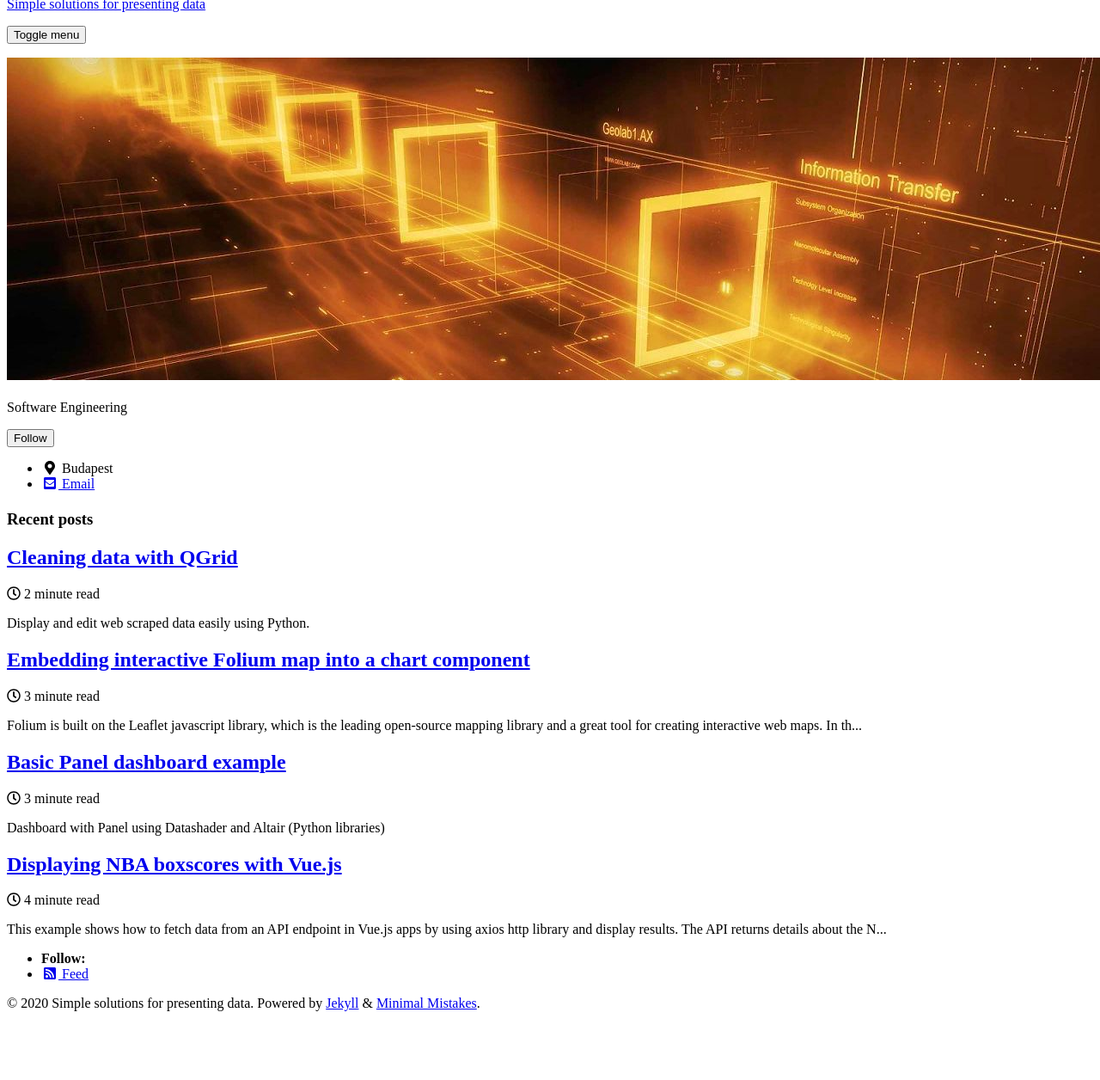
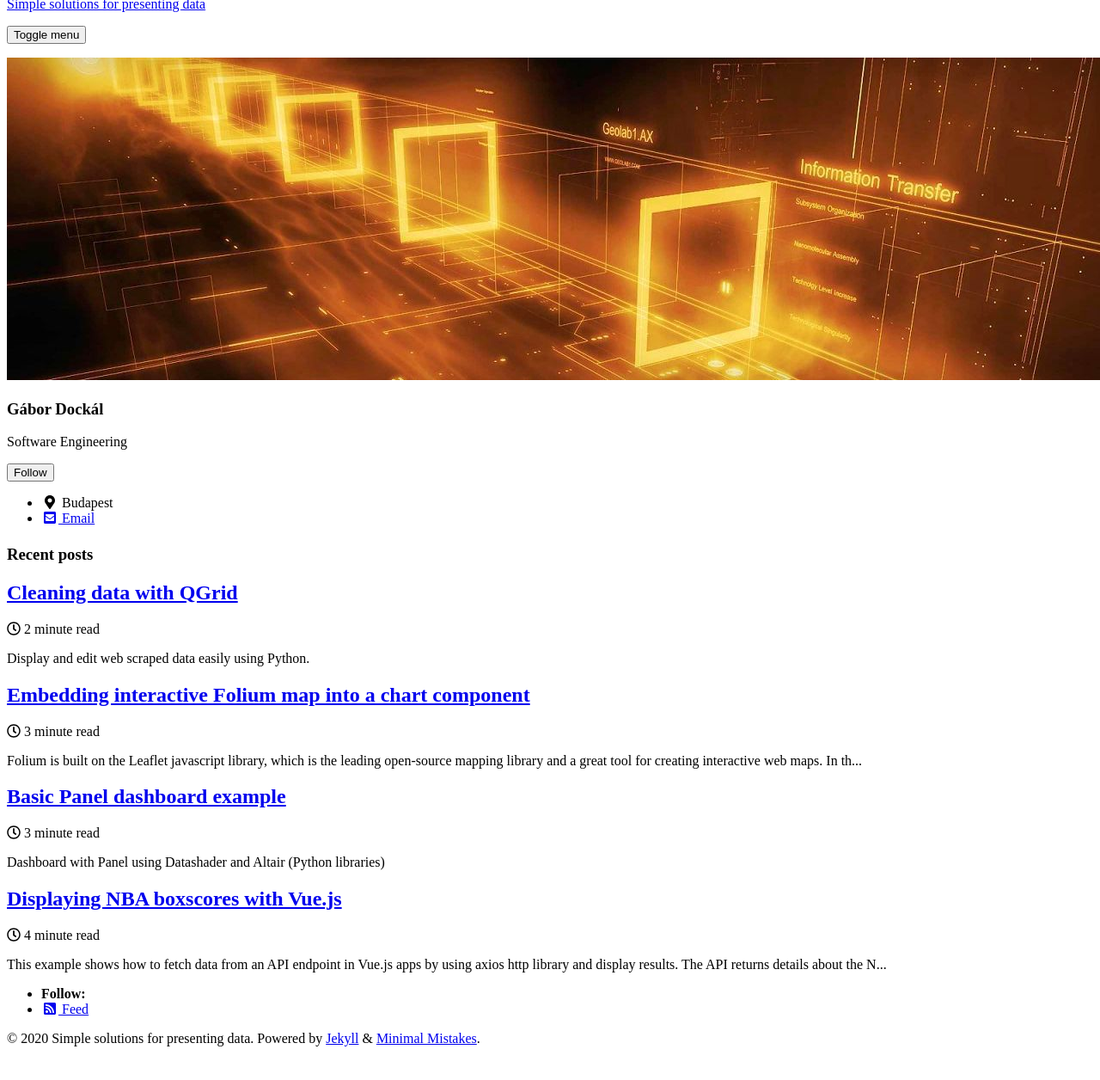
Before and after one commit to dg-data/tidbits, a Jekyll site: the page built from index.html, in a window 1280 px wide, cut to the strip 112-1399 px from the top of the page. Shown: the top 1256 px of the strip at 86% size. Built offline with Jekyll 4.4.1, drawn with Linux system fonts in a browser that asks for light colours; cached includes are drawn as plain includes; nearby versions of some CDN libraries; the list of posts is cut into pages by our own code.

Commit message:
Update author-profile.html

```diff
--- a/_includes/author-profile.html
+++ b/_includes/author-profile.html
@@ -25,12 +25,17 @@
       {% endif %}
     </div>
   {% endif %}
+  {% assign my = "bor" %}
+  {% assign me = "Doc" %}
+  {% capture caption %}
+  Gá{{ my }} {{ me }}kál
+  {% endcapture %}
 
   <div class="author__content">
     {% if author.home %}
       <a href="{{ author_link }}"><h3 class="author__name" itemprop="name">{{ author.name }}</h3></a>
     {% else %}
-      <h3 class="author__name" itemprop="name">{{ author.name }}</h3>
+      <h3 class="author__name" itemprop="name">{{ caption }}</h3>
     {% endif %}
     {% if author.bio %}
       <p class="author__bio" itemprop="description">
@@ -68,7 +73,7 @@
         <li>
           <a href="mailto:{{ author.email }}">
             <meta itemprop="email" content="{{ author.email }}" />
-            <i class="fas fa-fw fa-envelope-square" aria-hidden="true"></i> {{ site.data.ui-text[site.locale].email_label | default: "Email" }}
+            <i class="fas fa-fw fa-envelope-square" aria-hidden="true"></i> {{ site.data.ui-text[site.locale].email_label | default: "Contact" }}
           </a>
         </li>
       {% endif %}
```
